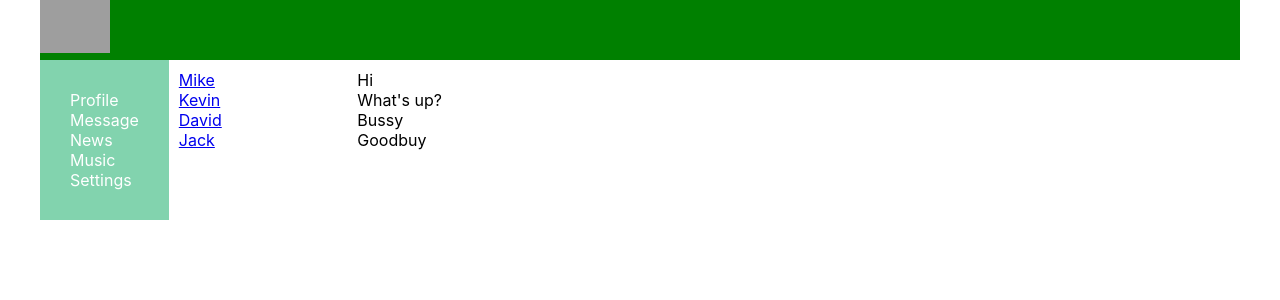
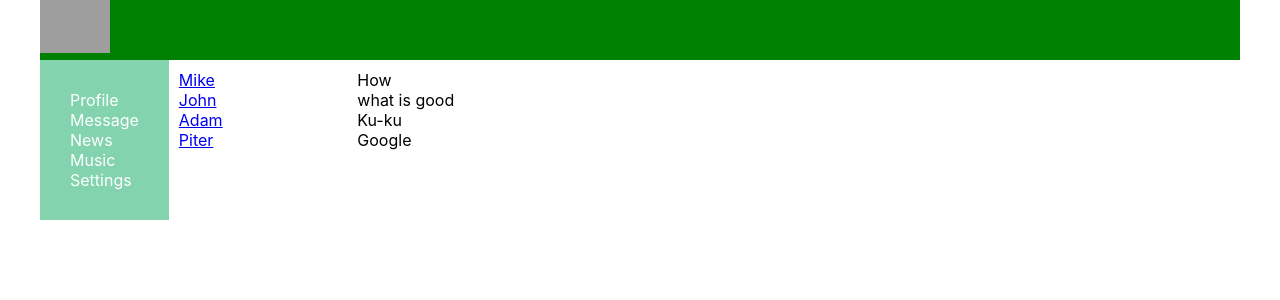
Before and after one commit to Contra-vit/socialnet, a React (Create React App) app: page /dialogs in a window 1280 px wide. Shown: the top 300 px of the page. Built offline with nearby package versions, Linux system fonts and the light colour scheme; grey boxes are pictures that could not be loaded.

Commit message:
Post_Component

```diff
--- a/src/App.module.css
+++ b/src/App.module.css
@@ -15,4 +15,5 @@
   grid-template-rows: 60px 1fr;
   grid-template-columns: 1fr 10fr;
 
+
 }
--- a/src/Components/Dialogs/Dialogs.js
+++ b/src/Components/Dialogs/Dialogs.js
@@ -7,33 +7,32 @@ const Dialog = (props)=>{
         <div className ={b.dialog + '' + b.active }>
              <Link to={'/dialogs/' + props.id}>{props.name}</Link>
              </div>
-
     )
-
-
     }
 
+const Message = (props) => {
+    return (
+        <div className ={b.message}>{props.message}</div>
+    )
+}
 
 
 const Dialogs = (props) => {
-
-
     return (
             <div className={b.dialogs} >
 
                 <div className ={b.dialogItem}>
                     <Dialog name= 'Mike' id= '1'/>
-
-                    <div className ={b.dialog}><NavLink to='/dialogs/2'>Kevin</NavLink></div>
-                    <div className ={b.dialog}><Link to='/dialogs/3'> David</Link></div>
-                    <div className ={b.dialog}><Link to='/dialogs/4'> Jack</Link></div>
+                    <Dialog name= 'John' id= '3'/>
+                    <Dialog name= 'Adam' id= '4'/>
+                    <Dialog name= 'Piter' id= '5'/>
                 </div>
 
                 <div className ={b.messages}  >
-                    <div className ={b.message}>Hi</div>
-                    <div className ={b.message}>What's up?</div>
-                    <div className ={b.message}>Bussy</div>
-                    <div className ={b.message}>Goodbuy</div>
+                    <Message message= 'How'/>
+                    <Message message= 'what is good'/>
+                    <Message message= 'Ku-ku'/>
+                    <Message message= 'Google'/>
                 </div>
 
 
--- a/src/Components/Profile/Myposts/Post/Myposts.js
+++ b/src/Components/Profile/Myposts/Post/Myposts.js
@@ -1,34 +1,42 @@
 import React from 'react';
-import b from  './Myposts.module.css'
+import b from './Myposts.module.css'
 import Post from './Post';
 
 const Myposts = () => {
-    let textarea =React.createRef();
+    let textarea = React.createRef();
     // let textPost = React.createRef();
 
-    function addPost (){
+    function addPost() {
         console.log(textarea.current.textContent)
         // textPost.current.message = textarea.current.textContent;
     }
 
     return (
-        <div>
+        <div className={b.postBlock}>
 
-            <div>
-                My posts
+            <div >
+                <h3>My posts</h3>
                 <div>
-                    <textarea cols="30" rows="10" ref= {textarea}></textarea>
-                    <button onClick={addPost}>Add post</button>
-                    <button>Remove</button>
+                    <div>
+                        <textarea cols="30" rows="10" ref={textarea}></textarea>
+                    </div>
+                    <div className={b.buttons}>
+                        <div>
+                            <button onClick={addPost}>Add post</button>
+
+                            <button className={b.buttonRemove}>Remove</button>
+                        </div>
+
+                    </div>
 
                 </div>
             </div>
             <div className={b.posts} >
 
-              <Post message ='How are you?'/>
-              <Post />
-              <Post/>
-              <Post/>
+                <Post message='How are you?' />
+                <Post />
+                <Post />
+                <Post />
 
 
             </div>
--- a/src/Components/Profile/Myposts/Post/Myposts.module.css
+++ b/src/Components/Profile/Myposts/Post/Myposts.module.css
@@ -0,0 +1,10 @@
+.postBlock {
+    padding: 20px;
+}
+.buttons {
+    padding: 10px;
+
+}
+.buttonRemove {
+    margin-left: 10px;
+}
--- a/src/Components/Profile/Myposts/Post/Post.js
+++ b/src/Components/Profile/Myposts/Post/Post.js
@@ -19,6 +19,7 @@ const Post = (props) => {
                     {props.message}
                     <div>
                         <span onClick={likeCount}>Like
+
                             <div ref={inner} ></div>
                         </span>
                     </div>
--- a/src/Components/Profile/Myposts/Post/Post.module.css
+++ b/src/Components/Profile/Myposts/Post/Post.module.css
@@ -6,3 +6,6 @@
     height: 50;
     border-radius: 50%;
 }
+.posts {
+    padding: 10px;
+}
--- /dev/null
+++ b/src/Components/Profile/Myposts/ProfileInfo/ProfileInfo.js
@@ -0,0 +1,15 @@
+import React from 'react';
+import b from  './ProfileInfo.module.css'
+
+const ProfileInfo = () => {
+    return (
+        <div className={b.content}>
+            <div>Content</div>
+            <img src="https://kulturologia.ru/files/u18172/1817201340.jpg" alt="" />
+            <div className= {b.descriptionBlock}>
+                ava+ discription
+            </div>
+        </div>
+    )
+}
+export default ProfileInfo;
--- /dev/null
+++ b/src/Components/Profile/Myposts/ProfileInfo/ProfileInfo.module.css
@@ -0,0 +1,4 @@
+
+  .descriptionBlock {
+    padding: 10px;
+  }
--- a/src/Components/Profile/Profile.js
+++ b/src/Components/Profile/Profile.js
@@ -1,16 +1,13 @@
 import React from 'react';
 import Myposts from './Myposts/Post/Myposts';
-import b from  './Profile.module.css'
+import ProfileInfo from './Myposts/ProfileInfo/ProfileInfo';
+import b from './Profile.module.css'
 
 const Profile = () => {
     return (
         <div className={b.content}>
-            <div>Content</div>
-            <img src="https://kulturologia.ru/files/u18172/1817201340.jpg" alt="" />
-            <div>
-                ava+ discription
-            </div>
-           <Myposts/>
+            <ProfileInfo />
+            <Myposts />
         </div>
 
     )
```
